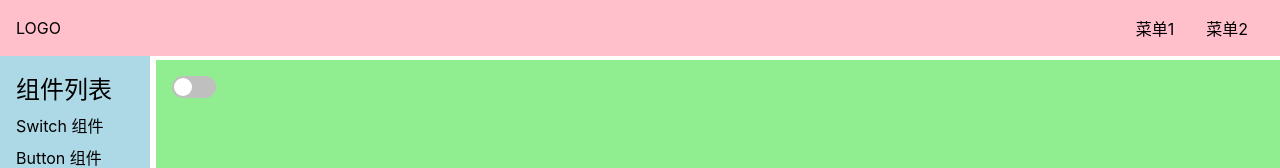
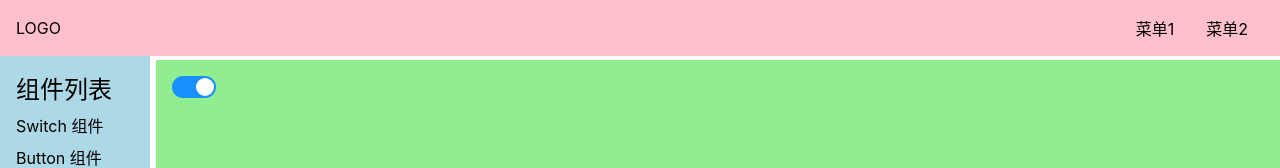
Before and after one commit to o0Chivas0o/mwui-vue3, a Vue app: page /#/doc/switch in a window 1280 px wide. Shown: the top 168 px of the page. Built offline with nearby package versions, Linux system fonts and the light colour scheme.

Commit message:
feat : 可以接受 value 和 input 事件

```diff
--- a/src/components/SwitchDemo.vue
+++ b/src/components/SwitchDemo.vue
@@ -1,13 +1,18 @@
 <template>
-  <Switch></Switch>
+  <Switch :value="y" @input="y = $event"></Switch>
 </template>
 
 <script lang="ts">
 import Switch from '../lib/Switch.vue'
+import {ref} from 'vue'
 
 export default {
   name: 'SwitchDemo',
-  components: {Switch}
+  components: {Switch},
+  setup() {
+    const y = ref(true)
+    return {y}
+  }
 }
 </script>
 
--- a/src/lib/Switch.vue
+++ b/src/lib/Switch.vue
@@ -1,5 +1,5 @@
 <template>
-  <button :class="{checked}" @click="toggle">
+  <button :class="{checked:value}" @click="toggle">
     <span></span>
   </button>
 </template>
@@ -9,12 +9,14 @@ import { ref } from 'vue'
 
 export default {
   name: 'Switch',
-  setup() {
-    const checked = ref(false)
+  props: {
+    value: Boolean
+  },
+  setup(props, context) {
     const toggle = () => {
-      checked.value = !checked.value
+      context.emit('input', !props.value) // this.$emit
     }
-    return { checked, toggle }
+    return { toggle }
   }
 }
 </script>
```
